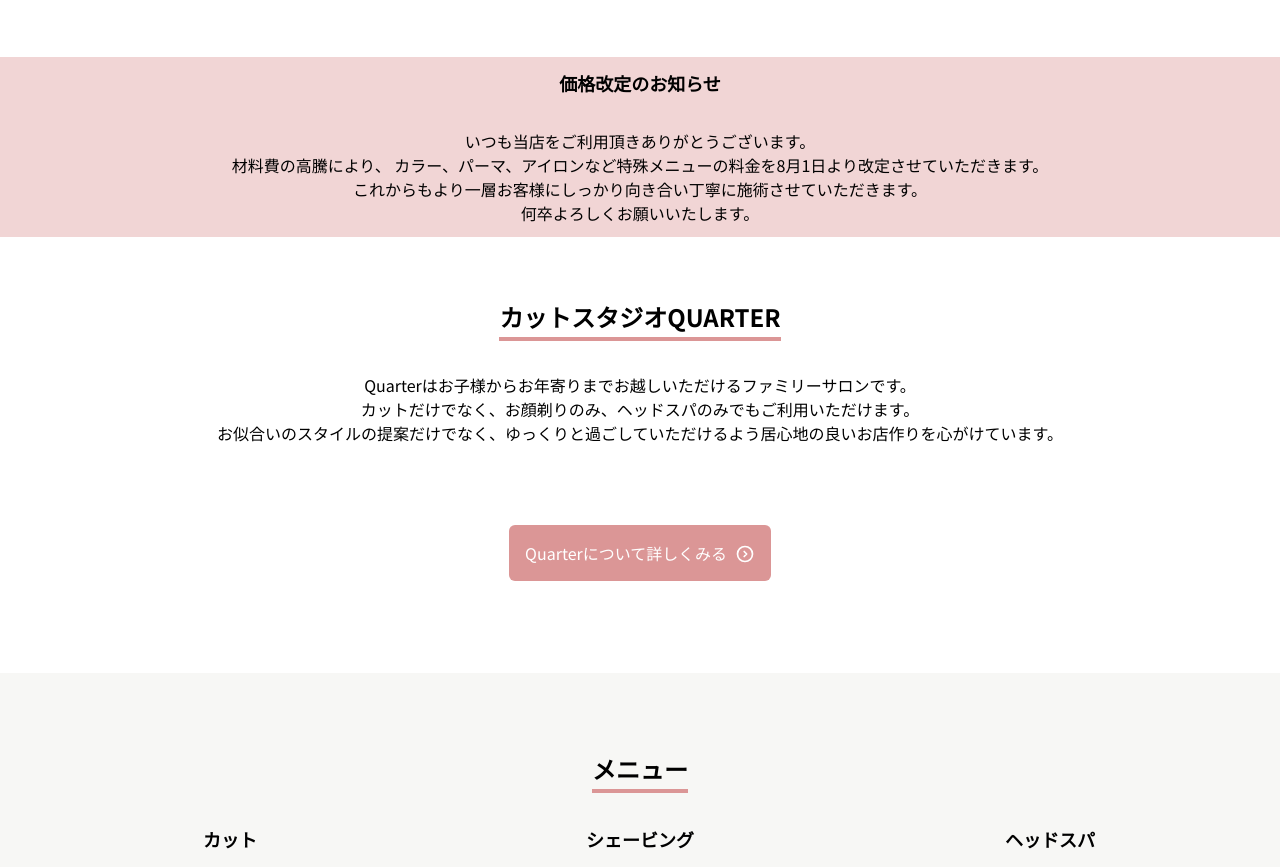
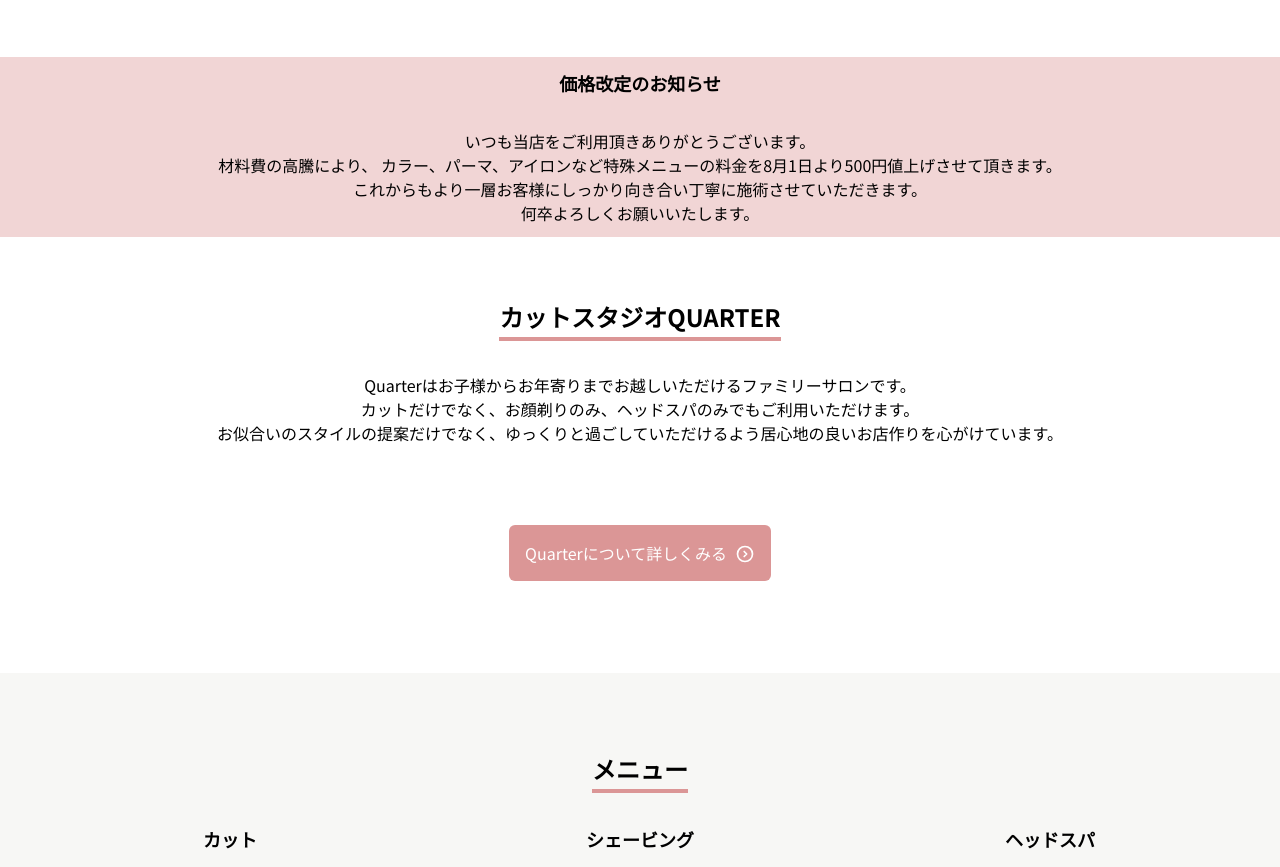
Before and after one commit to kazuyazama/quarter, a Next.js app: page / in a window 1280 px wide. Shown: the part 940-1807 px from the top of the page. Built offline with nearby package versions, Linux system fonts and the light colour scheme; grey boxes are pictures that could not be loaded.

Commit message:
feat:価格改定のNewsコンポーネントの追加

```diff
--- a/components/News.tsx
+++ b/components/News.tsx
@@ -12,7 +12,7 @@ const News = () => {
             いつも当店をご利用頂きありがとうございます。
             <br />
             材料費の高騰により、
-            カラー、パーマ、アイロンなど特殊メニューの料金を8月1日より改定させていただきます。
+            カラー、パーマ、アイロンなど特殊メニューの料金を8月1日より500円値上げさせて頂きます。
             <br />
             これからもより一層お客様にしっかり向き合い丁寧に施術させていただきます。
             <br />
```
